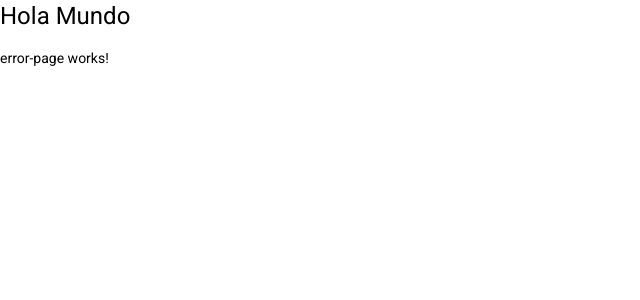
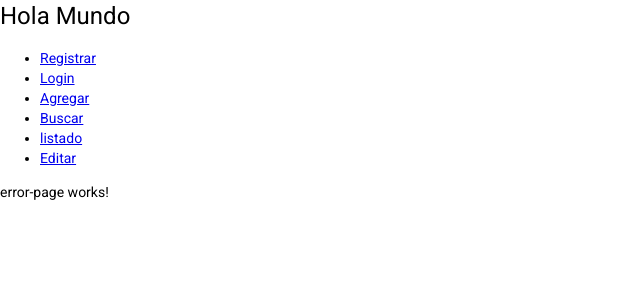
Before and after one commit to alexglzrys/angular-superheroes, an Angular app: page /404 in a window 1280 px wide. Shown: the top 300 px of the page, without its empty margins (0-640 px from the left). Built offline with nearby package versions, Linux system fonts and the light colour scheme.

Commit message:
agregar rutas hijas módulo Heroes

```diff
--- a/src/app/app-routing.module.ts
+++ b/src/app/app-routing.module.ts
@@ -10,6 +10,11 @@ const routes: Routes = [
     // La carga se hace de forma perezosa. Es decir, estos archivos se cargan bajo demanda, lo que hace que nuestra aplicación sea más liviana
     // auth/segmento-hijo
     loadChildren: () => import('./auth/auth.module').then(m => m.AuthModule),
+  },
+  {
+    path: 'heroes',
+    // Registrar las rutas del módulo Heroes como hijas de la aplicación
+    loadChildren: () => import('./heroes/heroes.module').then(m => m.HeroesModule),
   },
   {
     path: '404',
--- a/src/app/app.component.html
+++ b/src/app/app.component.html
@@ -1,3 +1,12 @@
 <h1>Hola Mundo</h1>
 
+<ul>
+  <li><a routerLink="auth/registro">Registrar</a></li>
+  <li><a routerLink="auth/login">Login</a></li>
+  <li><a routerLink="heroes/agregar">Agregar</a></li>
+  <li><a routerLink="heroes/buscar">Buscar</a></li>
+  <li><a routerLink="heroes/listado">listado</a></li>
+  <li><a routerLink="heroes/editar/12">Editar</a></li>
+</ul>
+
 <router-outlet></router-outlet>
--- a/src/app/heroes/heroes.module.ts
+++ b/src/app/heroes/heroes.module.ts
@@ -5,6 +5,7 @@ import { ListadoComponent } from './pages/listado/listado.component';
 import { BuscarComponent } from './pages/buscar/buscar.component';
 import { HomeComponent } from './pages/home/home.component';
 import { HeroeComponent } from './pages/heroe/heroe.component';
+import { HeroesRoutingModule } from './heroes-routing.module';
 
 /**
  * Si un componente es creado dentro de un módulo, este se registra como parte de ese módulo.
@@ -21,7 +22,9 @@ import { HeroeComponent } from './pages/heroe/heroe.component';
     HeroeComponent
   ],
   imports: [
-    CommonModule
+    CommonModule,
+    // Importar las rutas principales para este módulo (que a su vez son rutas hijas para la aplicación principal)
+    HeroesRoutingModule,
   ]
 })
 export class HeroesModule { }
```
Also changed, not shown: src/app/heroes/heroes-routing.module.ts (added, +51 -0 lines), 1 other file (tests, documents, lock files or other folders).
